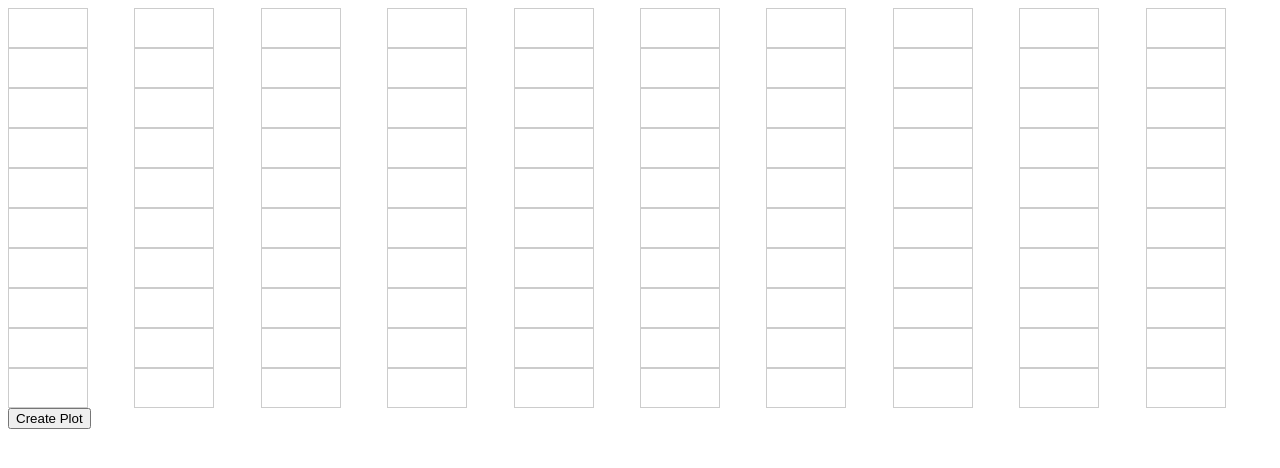
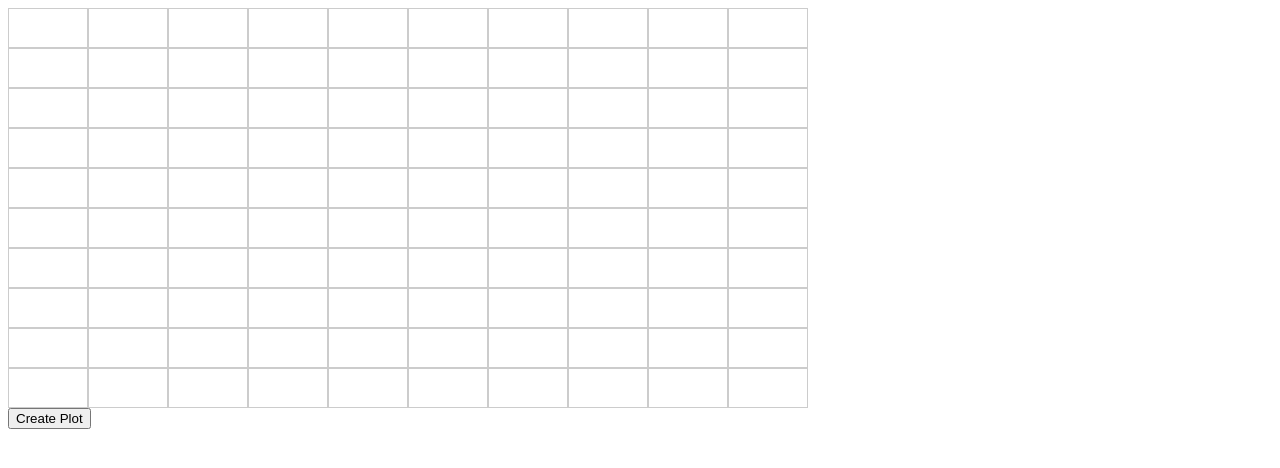
Before and after one commit to tknkaa/mini-excel, a SvelteKit app: page / in a window 1280 px wide. Shown: the top 468 px of the page. Built offline with nearby package versions, Linux system fonts and the light colour scheme.

Commit message:
fix styling

```diff
--- a/src/routes/+page.svelte
+++ b/src/routes/+page.svelte
@@ -111,11 +111,12 @@
 
 <style>
   .grid {
-    display: grid;
-    grid-template-columns: repeat(10, 1fr);
+    display: flex;
+    flex-direction: row;
   }
   .row {
-    display: contents;
+    display: flex;
+    flex-direction: column;
   }
   .cell {
     width: 6em;
```
